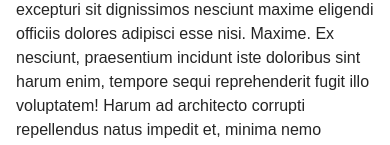
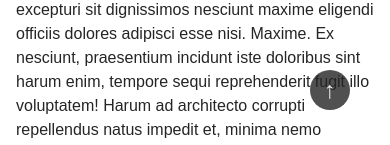
Before and after one commit to picklu/technical-documentation-page, a website: page index.html in a window 390 px wide. Shown: the part 694-839 px from the top of the page. Drawn offline with Linux system fonts and the light colour scheme.

Commit message:
Add up arrow for phone

```diff
--- a/index.html
+++ b/index.html
@@ -168,6 +168,7 @@
 
     </main> <!-- end of #main-doc.documentation -->
 
+    <a href="#Item_1" class="up"><span>&uarr;</span></a>
 
     <footer class="footer"> <!-- footer -->
         <small class="copyright">&copy; 2018 Subrata Sarker</small>
--- a/sass/layout/_layout.scss
+++ b/sass/layout/_layout.scss
@@ -138,6 +138,38 @@
     }
 }
 
+.up {
+
+    &:link,
+    &:visited {
+        border-radius: 50%;
+        display: none;
+        text-decoration: none;
+        position: fixed;
+        right: 5rem;
+        bottom: 5rem;
+        height: 5rem;
+        width: 5rem;
+
+        @include respond(phone) {
+            display: block;
+        }
+    }
+
+    span {
+        background-color: $color-black;
+        opacity: .8;
+        border-radius: 50%;
+        color: $color-white;
+        display: block;
+        font-size: 3rem;
+        height: 100%;
+        width: 100%;
+        padding: .7rem;
+        text-align: center;
+    }
+}
+
 .footer {
     background-color: $color-black;
     position: relative;
```
Also changed, not shown: css/style.css.
